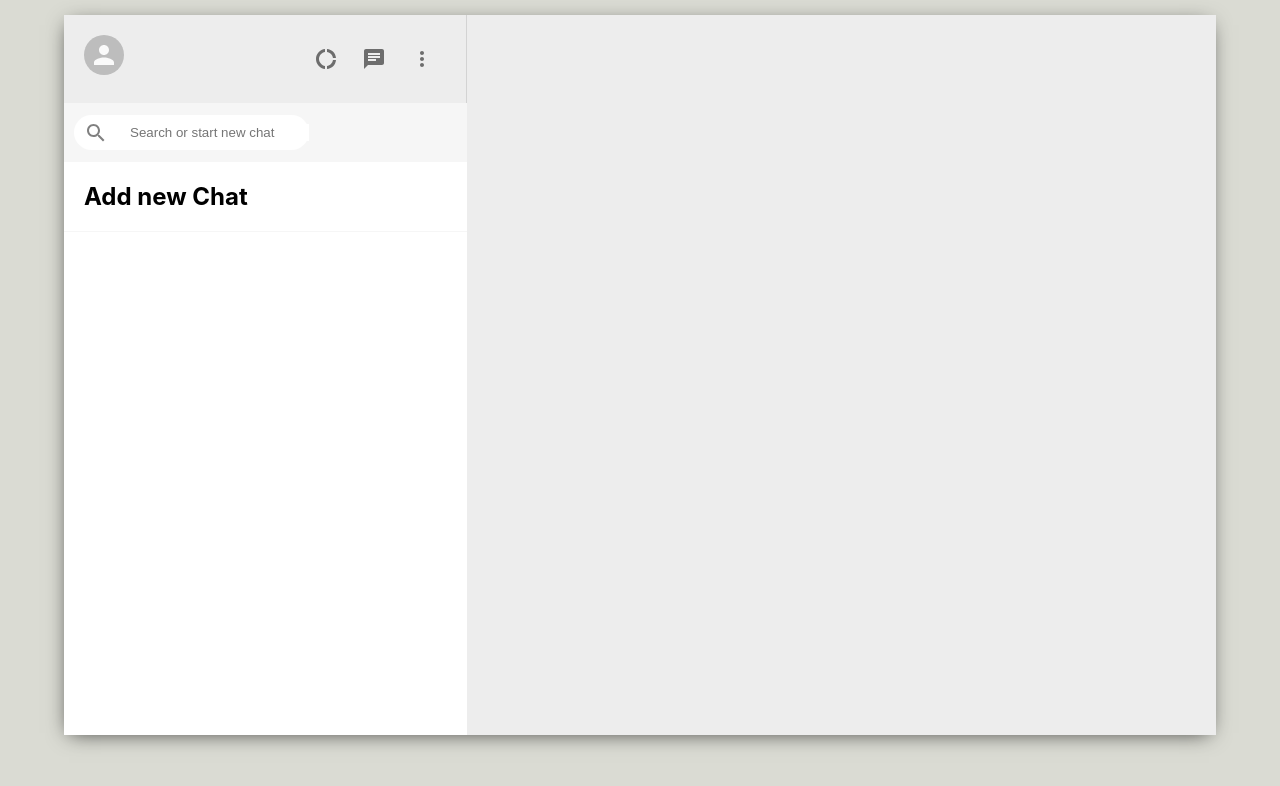
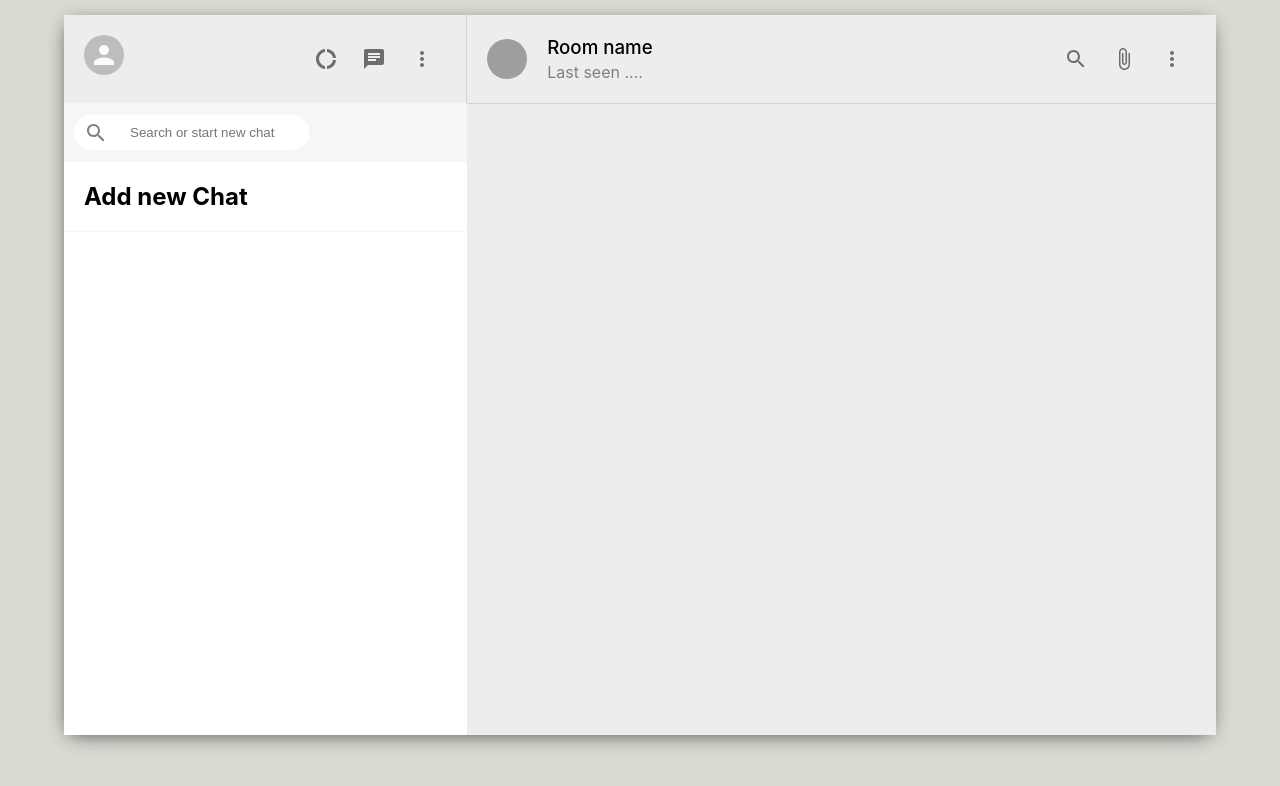
Before and after one commit to Maxyee/Ielts_preparation, a React (Create React App) app: page / in a window 1280 px wide. Shown: the top 786 px of the page. Built offline with nearby package versions, Linux system fonts and the light colour scheme; grey boxes are pictures that could not be loaded.

Commit message:
made the chat header component

```diff
--- a/src/App.js
+++ b/src/App.js
@@ -1,13 +1,14 @@
 import './App.css';
 import Sidebar from './components/Sidebar';
+import Chat from './components/Chat';
+
 
 function App() {
   return (
     <div className="app">
       <div className="app__body">
-        {/* SideBar */}
         <Sidebar />
-        {/* Chat */}
+        <Chat />
       </div>
     </div>
   );
--- /dev/null
+++ b/src/components/Chat.js
@@ -0,0 +1,53 @@
+import React, { useState, useEffect } from 'react'
+import '../styles/Chat.css'
+import { Avatar, IconButton } from "@material-ui/core";
+import AttachFile from '@material-ui/icons/AttachFile';
+import MoreVertIcon from '@material-ui/icons/MoreVert';
+import { SearchOutlined } from "@material-ui/icons";
+
+function Chat() {
+    const [seed, setSeed] = useState("");
+
+    useEffect(() => {
+        setSeed(Math.floor(Math.random() * 5000))
+    }, [])
+
+    return (
+        <div className="chat">
+            <div className="chat__header">
+                <Avatar src={`https://avatars.dicebear.com/api/human/${seed}.svg`} />
+
+                <div className="chat__headerInfo">
+                    <h3>Room name</h3>
+                    <p>Last seen ....</p>
+                </div>
+
+                <div className="chat__headerRight">
+                    <IconButton>
+                        <SearchOutlined />
+                    </IconButton>
+
+                    <IconButton>
+                        <AttachFile />
+                    </IconButton>
+
+                    <IconButton>
+                        <MoreVertIcon />
+                    </IconButton>
+                </div>
+
+            </div>
+
+            <div className="chat__body">
+
+            </div>
+
+            <div className="chat__footer">
+
+            </div>
+
+        </div>
+    )
+}
+
+export default Chat
--- a/src/components/Sidebar.js
+++ b/src/components/Sidebar.js
@@ -38,7 +38,6 @@
 
             <div className="sidebar__chats">
                 <SidebarChat addNewChat />
-
             </div>
         </div>
     )
--- /dev/null
+++ b/src/styles/Chat.css
@@ -0,0 +1,30 @@
+.chat {
+  flex: 0.65;
+}
+
+.chat__header {
+  padding: 20px;
+  display: flex;
+  align-items: center;
+  border-bottom: 1px solid lightgray;
+}
+
+.chat__headerInfo {
+  flex: 1;
+  padding-left: 20px;
+}
+
+.chat__headerInfo > h3 {
+  margin-bottom: 3px;
+  font-weight: 500;
+}
+
+.chat__headerInfo > p {
+  color: grey;
+}
+
+.chat__headerRight {
+  display: flex;
+  justify-content: space-between;
+  min-width: 100px;
+}
```
